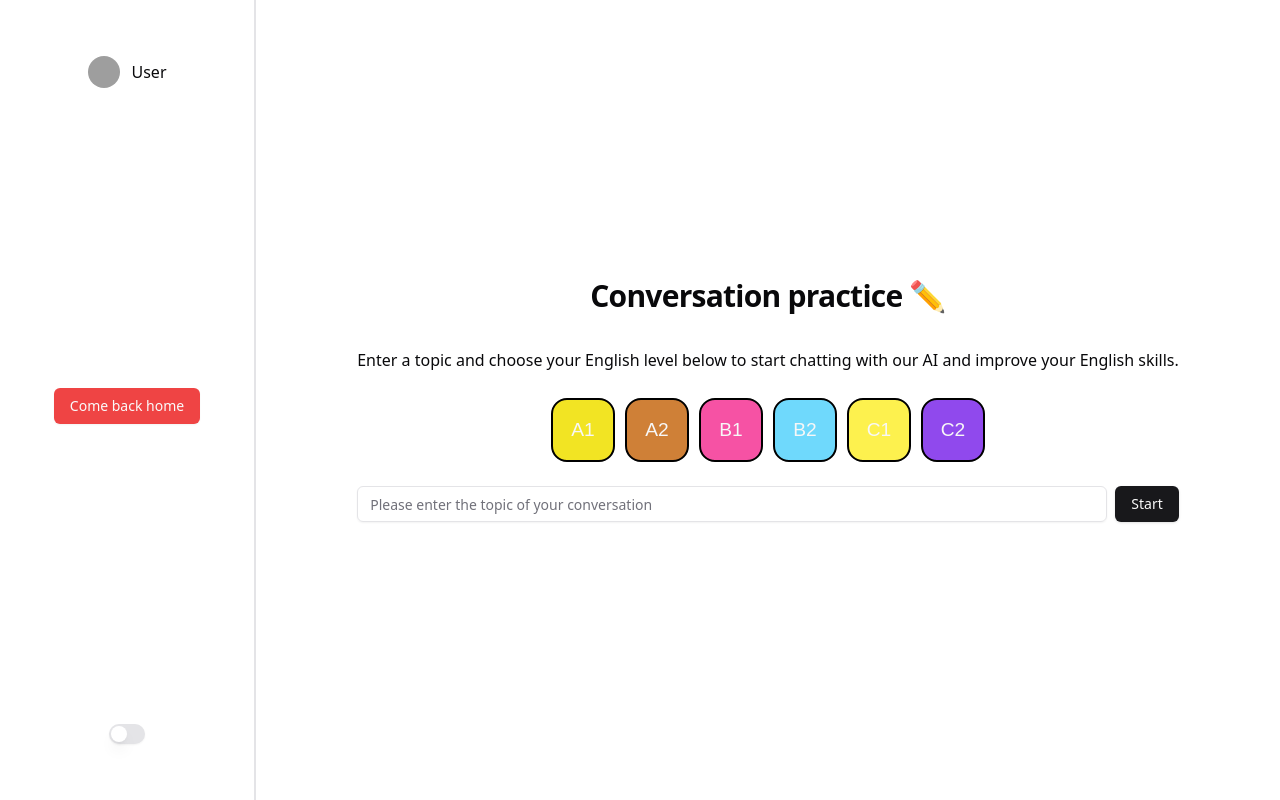
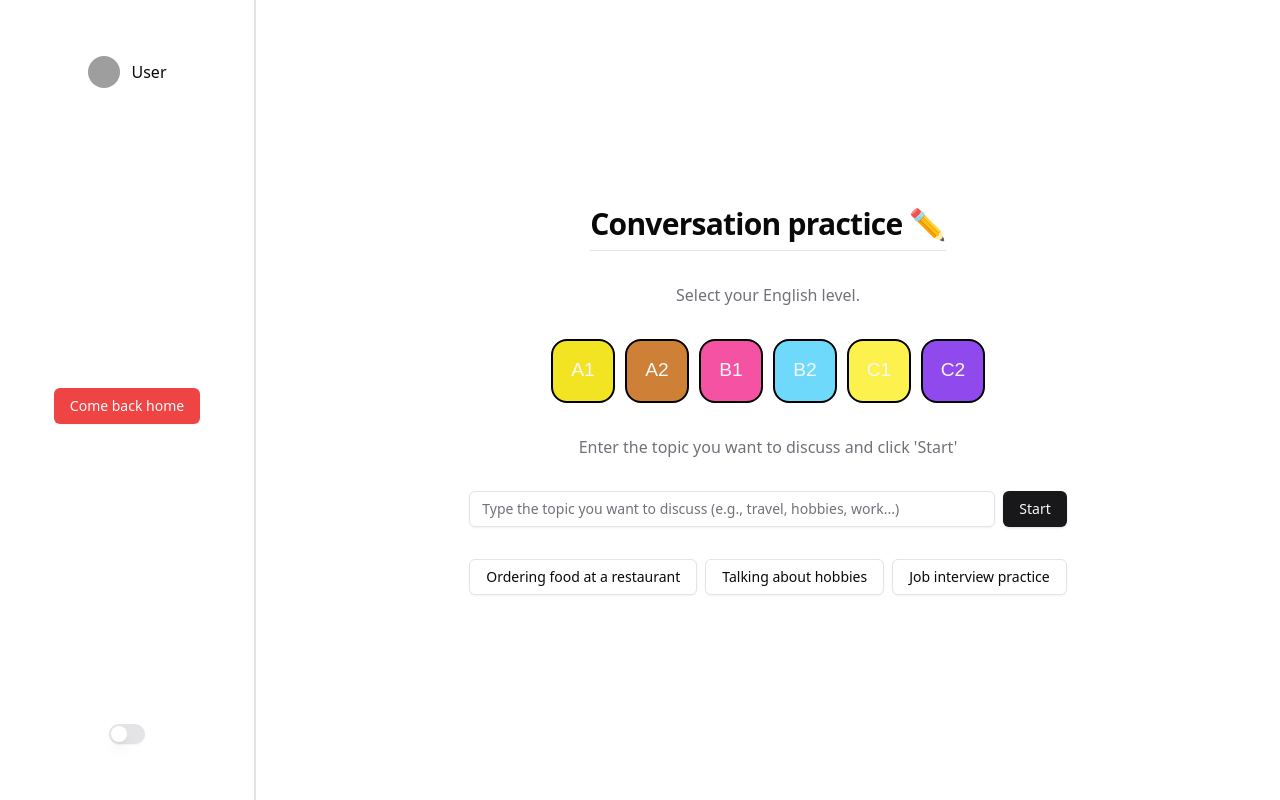
Before and after one commit to Jonas4899/virtuoso-ai, a React (Vite) app: page /conver-config in a window 1280 px wide. Built offline with nearby package versions, Linux system fonts and the light colour scheme; grey boxes are pictures that could not be loaded.

Commit message:
refactor: :recycle: Improve Config conversation page experience
It's changed text of UI to explain better the steps to start the conversation practice, and buttons with examples were implemented to give some explanation what you can write there

Implementation of conversation initial configuration

```diff
--- a/src/components/routes/converConfig.jsx
+++ b/src/components/routes/converConfig.jsx
@@ -15,6 +15,10 @@ export function ConverConfig() {
     setSelectedLevel(level)
   }
 
+  const handleTopicClick = (topic) => {
+    setTopic(topic)
+  }
+
   const handleSubmit = (e) => {
     e.preventDefault()
     if (selectedLevel && topic) {
@@ -28,13 +32,12 @@ export function ConverConfig() {
 
   return (
     <form className="grid place-items-center h-full" onSubmit={handleSubmit}>
-      <div className="flex flex-col gap-6 items-center">
-        <h2 className="scroll-m-20 pb-2 text-3xl font-semibold tracking-tight">
+      <div className="flex flex-col gap-8 items-center">
+        <h2 className="scroll-m-20 border-b pb-2 text-3xl font-semibold tracking-tight first:mt-0">
           Conversation practice ✏️
         </h2>
-        <p className="leading-7">
-          Enter a topic and choose your English level below to start chatting
-          with our AI and improve your English skills.
+        <p className="text-md text-muted-foreground">
+          Select your English level.
         </p>
         <div className="contenedor">
           <div
@@ -74,15 +77,41 @@ export function ConverConfig() {
             <span>C2</span>
           </div>
         </div>
+        <p className="text-md text-muted-foreground">
+          Enter the topic you want to discuss and click &apos;Start&apos;
+        </p>
         <div className="flex gap-2 w-full">
           <Input
             className="w-full"
-            placeholder="Please enter the topic of your conversation"
+            placeholder="Type the topic you want to discuss (e.g., travel, hobbies, work...)"
             value={topic}
             onChange={(e) => setTopic(e.target.value)}
           />
           <Button type="submit">Start</Button>
         </div>
+        <div className="flex gap-2">
+          <Button
+            variant="outline"
+            type="button"
+            onClick={() => handleTopicClick('Ordering food at a restaurant')}
+          >
+            Ordering food at a restaurant
+          </Button>
+          <Button
+            variant="outline"
+            type="button"
+            onClick={() => handleTopicClick('Talking about hobbies')}
+          >
+            Talking about hobbies
+          </Button>
+          <Button
+            variant="outline"
+            type="button"
+            onClick={() => handleTopicClick('Job interview practice')}
+          >
+            Job interview practice
+          </Button>
+        </div>
       </div>
     </form>
   )
```
